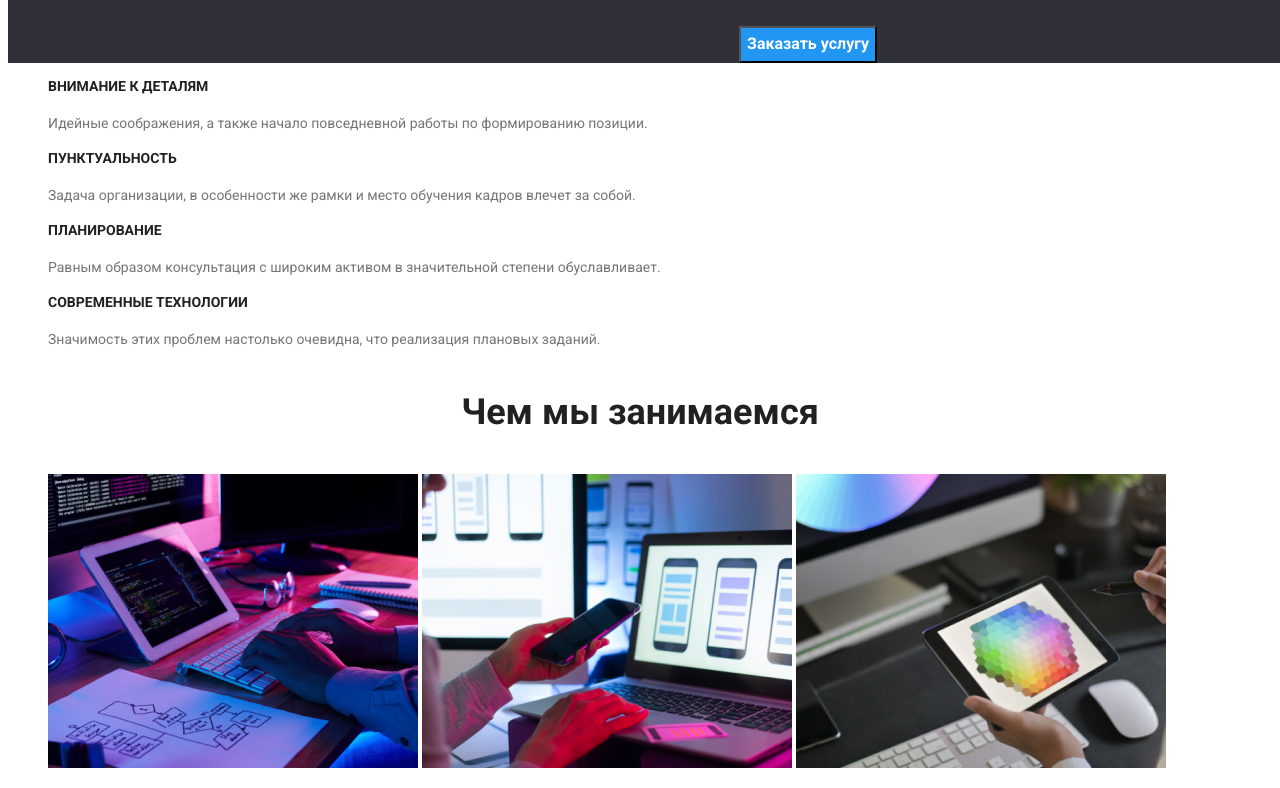
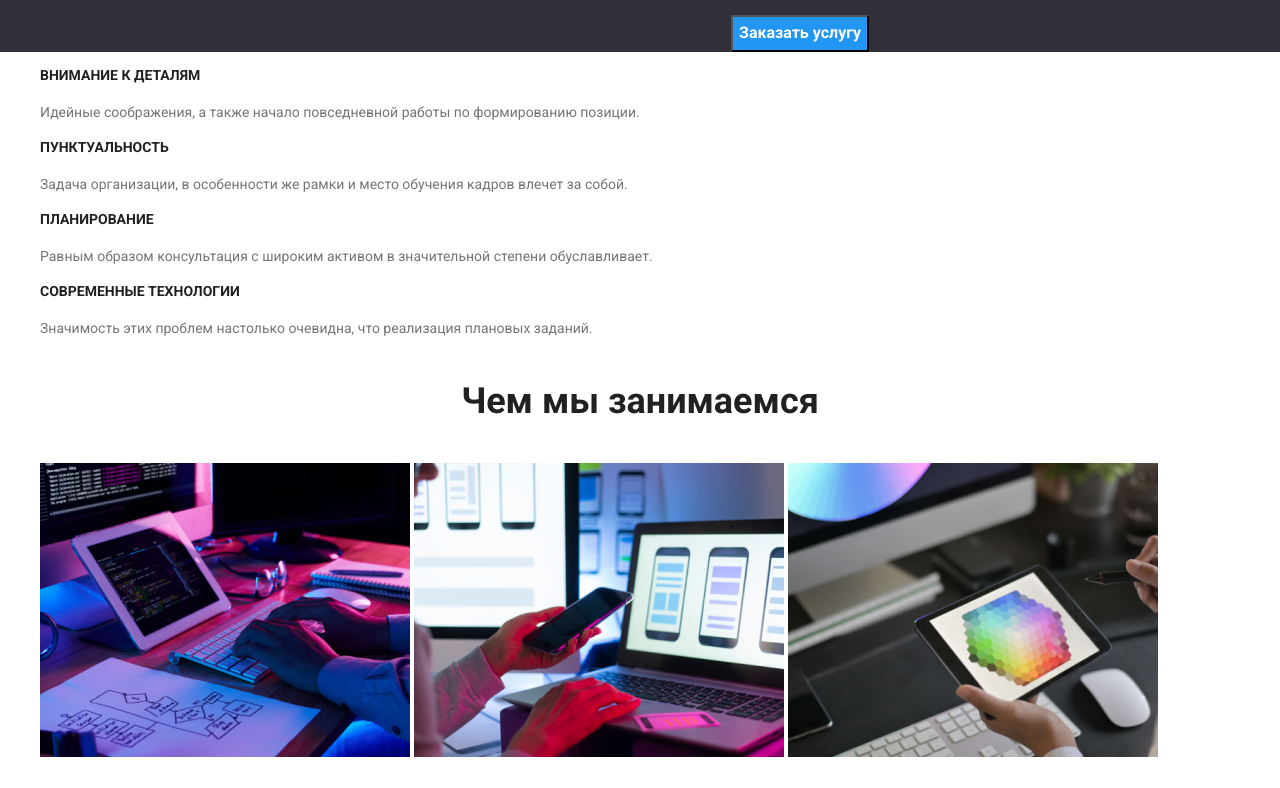
Before and after one commit to Tasha1003Natasha/goit-markup-hw-03, a plain HTML site: page index.html in a window 1280 px wide. Shown: the part 336-1124 px from the top of the page. Drawn offline with Linux system fonts and the light colour scheme.

Commit message:
ДЗ №3

```diff
--- /dev/null
+++ b/css/normalize.css
@@ -0,0 +1 @@
+/*! modern-normalize v1.1.0 | MIT License | https://github.com/sindresorhus/modern-normalize */*,::after,::before{box-sizing:border-box}html{-moz-tab-size:4;tab-size:4}html{line-height:1.15;-webkit-text-size-adjust:100%}body{margin:0}body{font-family:system-ui,-apple-system,'Segoe UI',Roboto,Helvetica,Arial,sans-serif,'Apple Color Emoji','Segoe UI Emoji'}hr{height:0;color:inherit}abbr[title]{text-decoration:underline dotted}b,strong{font-weight:bolder}code,kbd,pre,samp{font-family:ui-monospace,SFMono-Regular,Consolas,'Liberation Mono',Menlo,monospace;font-size:1em}small{font-size:80%}sub,sup{font-size:75%;line-height:0;position:relative;vertical-align:baseline}sub{bottom:-.25em}sup{top:-.5em}table{text-indent:0;border-color:inherit}button,input,optgroup,select,textarea{font-family:inherit;font-size:100%;line-height:1.15;margin:0}button,select{text-transform:none}[type=button],[type=reset],[type=submit],button{-webkit-appearance:button}::-moz-focus-inner{border-style:none;padding:0}:-moz-focusring{outline:1px dotted ButtonText}:-moz-ui-invalid{box-shadow:none}legend{padding:0}progress{vertical-align:baseline}::-webkit-inner-spin-button,::-webkit-outer-spin-button{height:auto}[type=search]{-webkit-appearance:textfield;outline-offset:-2px}::-webkit-search-decoration{-webkit-appearance:none}::-webkit-file-upload-button{-webkit-appearance:button;font:inherit}summary{display:list-item}
--- a/index.html
+++ b/index.html
@@ -8,6 +8,7 @@
     <link rel="preconnect" href="https://fonts.googleapis.com">
     <link rel="preconnect" href="https://fonts.gstatic.com" crossorigin>
     <link href="https://fonts.googleapis.com/css2?family=Raleway:wght@700&family=Roboto:wght@400;500;700;900&display=swap" rel="stylesheet">
+    <link rel="stylesheet" href="./css/normalize.css">
     <link rel="stylesheet" href="./css/styles.css">
 </head>
 <!-- Шапка -->
```
Also changed, not shown: portfolio.html (+1 -0 lines).
